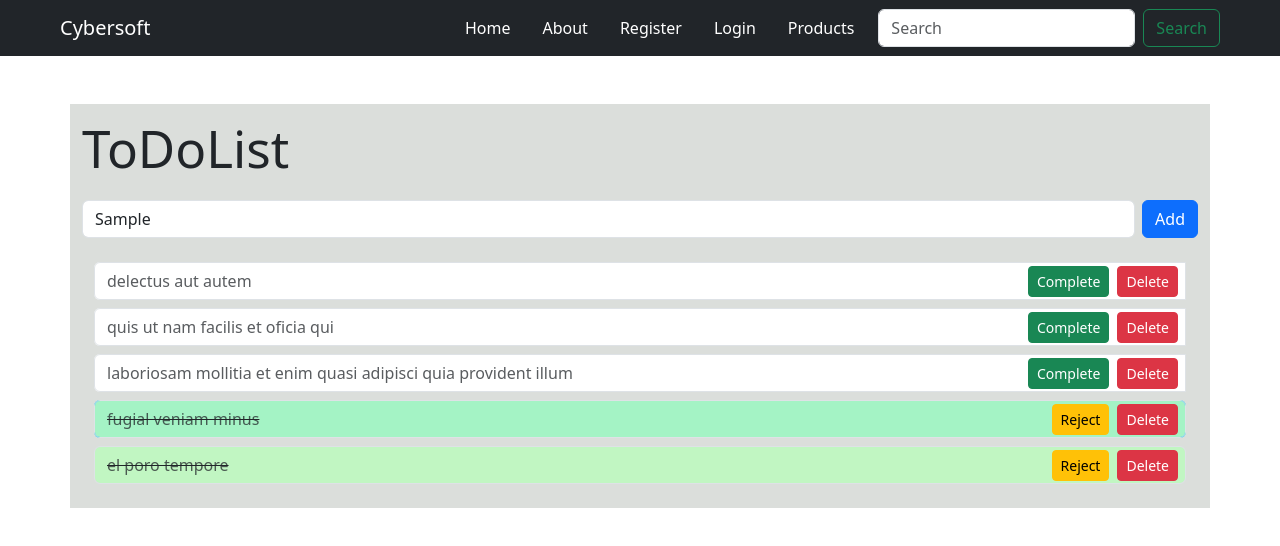
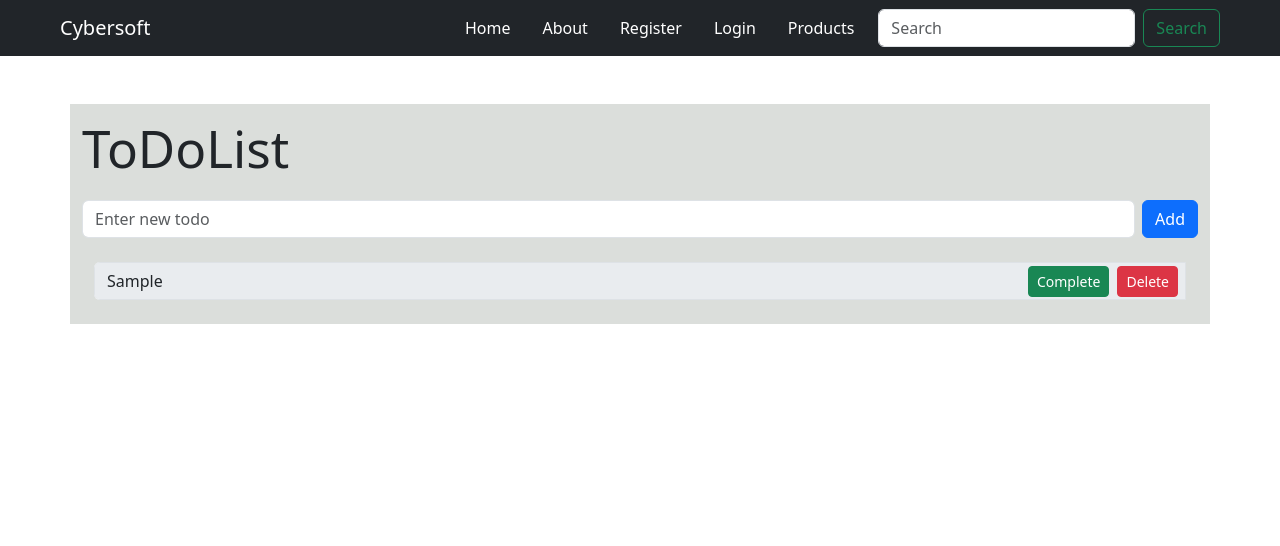
Before and after one commit to Hanhkim11/ToDoList-PhanThiKimHanh, a React (Vite) app: page / in a window 1280 px wide. Both pictures are taken after typing "Sample" into the empty fields and a click on the button "Add". Shown: the top 546 px of the page. Built offline with nearby package versions, Linux system fonts and the light colour scheme.

Commit message:
Đẩy code mới thêm

```diff
--- a/src/App.css
+++ b/src/App.css
@@ -45,7 +45,7 @@
   position: relative;
 }
 
-.form-control.bg {
+.bg {
   background-color: rgba(189, 251, 190, 0.86);
 }
 
--- a/src/App.jsx
+++ b/src/App.jsx
@@ -2,15 +2,15 @@ import { useState } from "react";
 import reactLogo from "./assets/react.svg";
 import viteLogo from "/vite.svg";
 import "./App.css";
-import BaiTap from "./ToDoList/BaiTap";
+import BaiTapToDoList from "./ToDoList/BaiTapToDoList";
 
 function App() {
   const [count, setCount] = useState(0);
 
   return (
     <>
-      {/* <ToDoList /> */}
-      <BaiTap />
+
+      <BaiTapToDoList />
     </>
   );
 }
--- /dev/null
+++ b/src/ToDoList/BaiTapToDoList.jsx
@@ -0,0 +1,76 @@
+import React from "react";
+import Form from "./Form";
+
+const BaiTapToDoList = () => {
+  return (
+    <div>
+      <nav className="navbar navbar-expand-lg bg-dark ">
+        <div className="container-fluid mx-5">
+          <button
+            className="navbar-toggler"
+            type="button"
+            data-bs-toggle="collapse"
+            data-bs-target="#navbarTogglerDemo03"
+            aria-controls="navbarTogglerDemo03"
+            aria-expanded="false"
+            aria-label="Toggle navigation"
+          >
+            <span className="navbar-toggler-icon" />
+          </button>
+
+          <a className="navbar-brand text-white" href="#">
+            Cybersoft
+          </a>
+
+          <div
+            className="collapse navbar-collapse navbar-nav me-auto mb-2 mb-lg-0 gap-3 "
+            id="navbarTogglerDemo03"
+          >
+            <ul className="navbar-nav ms-auto mb-2 mb-lg-0 gap-3">
+              <li className="nav-item">
+                <a
+                  className="nav-link active text-white"
+                  aria-current="page"
+                  href="#"
+                >
+                  Home
+                </a>
+              </li>
+              <li className="nav-item">
+                <a className="nav-link text-white" href="#">
+                  About
+                </a>
+              </li>
+              <li className="nav-item">
+                <a className="nav-link disabled text-white">Register</a>
+              </li>
+              <li className="nav-item">
+                <a className="nav-link text-white" href="#">
+                  Login
+                </a>
+              </li>
+              <li className="nav-item">
+                <a className="nav-link disabled text-white">Products</a>
+              </li>
+            </ul>
+            <form className="d-flex" role="search">
+              <input
+                className="form-control me-2"
+                type="search"
+                placeholder="Search"
+                aria-label="Search"
+              />
+              <button className="btn btn-outline-success" type="submit">
+                Search
+              </button>
+            </form>
+          </div>
+        </div>
+      </nav>
+
+      <Form />
+    </div>
+  );
+};
+
+export default BaiTapToDoList;
--- a/src/ToDoList/Form.jsx
+++ b/src/ToDoList/Form.jsx
@@ -1,111 +1,158 @@
-import React from "react";
+import React, { useState, useEffect } from "react";
+
+const LOCAL_STORAGE_KEY = "todoList";
 
 const Form = () => {
+  const [todos, setTodos] = useState([]);
+  const [input, setInput] = useState("");
+
+  // Load from localStorage
+  useEffect(() => {
+    const savedTodos = JSON.parse(localStorage.getItem(LOCAL_STORAGE_KEY));
+    if (savedTodos) {
+      setTodos(savedTodos);
+    }
+  }, []);
+
+  // Save to localStorage every time todos change
+  useEffect(() => {
+    localStorage.setItem(LOCAL_STORAGE_KEY, JSON.stringify(todos));
+  }, [todos]);
+
+  const handleAdd = () => {
+    if (input.trim() === "") return;
+
+    const newTodo = {
+      id: Date.now(),
+      text: input,
+      status: "active",
+    };
+
+    setTodos([newTodo, ...todos]);
+    setInput("");
+  };
+
+  const handleDelete = (id) => {
+    setTodos(todos.filter((todo) => todo.id !== id));
+  };
+
+  const handleComplete = (id) => {
+    setTodos(
+      todos.map((todo) =>
+        todo.id === id ? { ...todo, status: "completed" } : todo
+      )
+    );
+  };
+
+  const handleReject = (id) => {
+    setTodos(
+      todos.map((todo) =>
+        todo.id === id ? { ...todo, status: "rejected" } : todo
+      )
+    );
+  };
+
+  const renderButtons = (todo) => {
+    switch (todo.status) {
+      case "active":
+        return (
+          <>
+            <button
+              className="btn btn-success btn-sm me-2"
+              onClick={() => handleComplete(todo.id)}
+            >
+              Complete
+            </button>
+            <button
+              className="btn btn-danger btn-sm"
+              onClick={() => handleDelete(todo.id)}
+            >
+              Delete
+            </button>
+          </>
+        );
+      case "completed":
+        return (
+          <>
+            <button
+              className="btn btn-warning btn-sm me-2"
+              onClick={() => handleReject(todo.id)}
+            >
+              Reject
+            </button>
+            <button
+              className="btn btn-danger btn-sm"
+              onClick={() => handleDelete(todo.id)}
+            >
+              Delete
+            </button>
+          </>
+        );
+      case "rejected":
+        return (
+          <>
+            <button
+              className="btn btn-success btn-sm me-2"
+              onClick={() => handleComplete(todo.id)}
+            >
+              Complete
+            </button>
+            <button
+              className="btn btn-danger btn-sm"
+              onClick={() => handleDelete(todo.id)}
+            >
+              Delete
+            </button>
+          </>
+        );
+      default:
+        return null;
+    }
+  };
+
   return (
     <div className="container bg-navbar mt-5 py-3">
       <h1>ToDoList</h1>
+
       <div className="input-group my-4 gap-2">
         <input
           type="text"
           className="form-control rounded-end"
           placeholder="Enter new todo"
-          aria-label="Enter new todo"
-          aria-describedby="button-addon2"
+          value={input}
+          onChange={(e) => setInput(e.target.value)}
+          onKeyDown={(e) => e.key === "Enter" && handleAdd()}
         />
-        <button
-          className="btn btn-primary rounded"
-          type="button"
-          id="button-addon2"
-        >
+        <button className="btn btn-primary rounded" onClick={handleAdd}>
           Add
         </button>
       </div>
 
       <div className="container">
-        <div className="input-group d-flex justify-content-end align-items-center rounded  mb-2 bg-white">
-          <input
-            type="text"
-            className="form-control"
-            placeholder="delectus aut autem"
-            aria-label="delectus aut autem"
-          />
-          <div className="input-button me-2">
-            <button className="btn btn-success btn-sm me-2" type="button">
-              Complete
-            </button>
-            <button className="btn btn-danger btn-sm" type="button">
-              Delete
-            </button>
+        {todos.map((todo) => (
+          <div
+            key={todo.id}
+            className={`input-group d-flex justify-content-end align-items-center rounded mb-2 ${
+              todo.status === "completed"
+                ? "bg-info"
+                : todo.status === "rejected"
+                ? "bg-secondary"
+                : "bg-white"
+            }`}
+          >
+            <input
+              type="text"
+              className={`form-control ${
+                todo.status !== "active"
+                  ? "text-decoration-line-through bg-light"
+                  : ""
+              }`}
+              value={todo.text}
+              disabled
+            />
+            <div className="input-button me-2">{renderButtons(todo)}</div>
           </div>
-        </div>
-
-        <div className="input-group d-flex justify-content-end align-items-center rounded  mb-2 bg-white">
-          <input
-            type="text"
-            className="form-control"
-            placeholder="quis ut nam facilis et oficia qui"
-            aria-label="quis ut nam facilis et oficia qui"
-          />
-          <div className="input-button me-2">
-            <button className="btn btn-success btn-sm me-2" type="button">
-              Complete
-            </button>
-            <button className="btn btn-danger btn-sm" type="button">
-              Delete
-            </button>
-          </div>
-        </div>
-
-        <div className="input-group d-flex justify-content-end align-items-center rounded  mb-2 bg-white">
-          <input
-            type="text"
-            className="form-control"
-            placeholder="laboriosam mollitia et enim quasi adipisci quia provident illum"
-            aria-label="laboriosam mollitia et enim quasi adipisci quia provident illum"
-          />
-          <div className="input-button me-2">
-            <button className="btn btn-success btn-sm me-2" type="button">
-              Complete
-            </button>
-            <button className="btn btn-danger btn-sm" type="button">
-              Delete
-            </button>
-          </div>
-        </div>
-
-        <div className="input-group d-flex justify-content-end align-items-center rounded  mb-2 bg-info">
-          <input
-            type="text"
-            className="form-control bg rounded text-decoration-line-through"
-            placeholder="fugial veniam minus"
-            aria-label="fugial veniam minus"
-          />
-          <div className="input-button me-2">
-            <button className="btn btn-warning btn-sm me-2" type="button">
-              Reject
-            </button>
-            <button className="btn btn-danger btn-sm" type="button">
-              Delete
-            </button>
-          </div>
-        </div>
-
-        <div className="d-flex justify-content-end align-items-center mb-2 rounded">
-          <input
-            type="text"
-            className="form-control bg rounded text-decoration-line-through"
-            placeholder="el poro tempore"
-            aria-label="el poro tempore"
-          />
-          <div className="input-button me-2">
-            <button className="btn btn-warning btn-sm me-2" type="button">
-              Reject
-            </button>
-            <button className="btn btn-danger btn-sm" type="button">
-              Delete
-            </button>
-          </div>
-        </div>
+        ))}
       </div>
     </div>
   );
```
